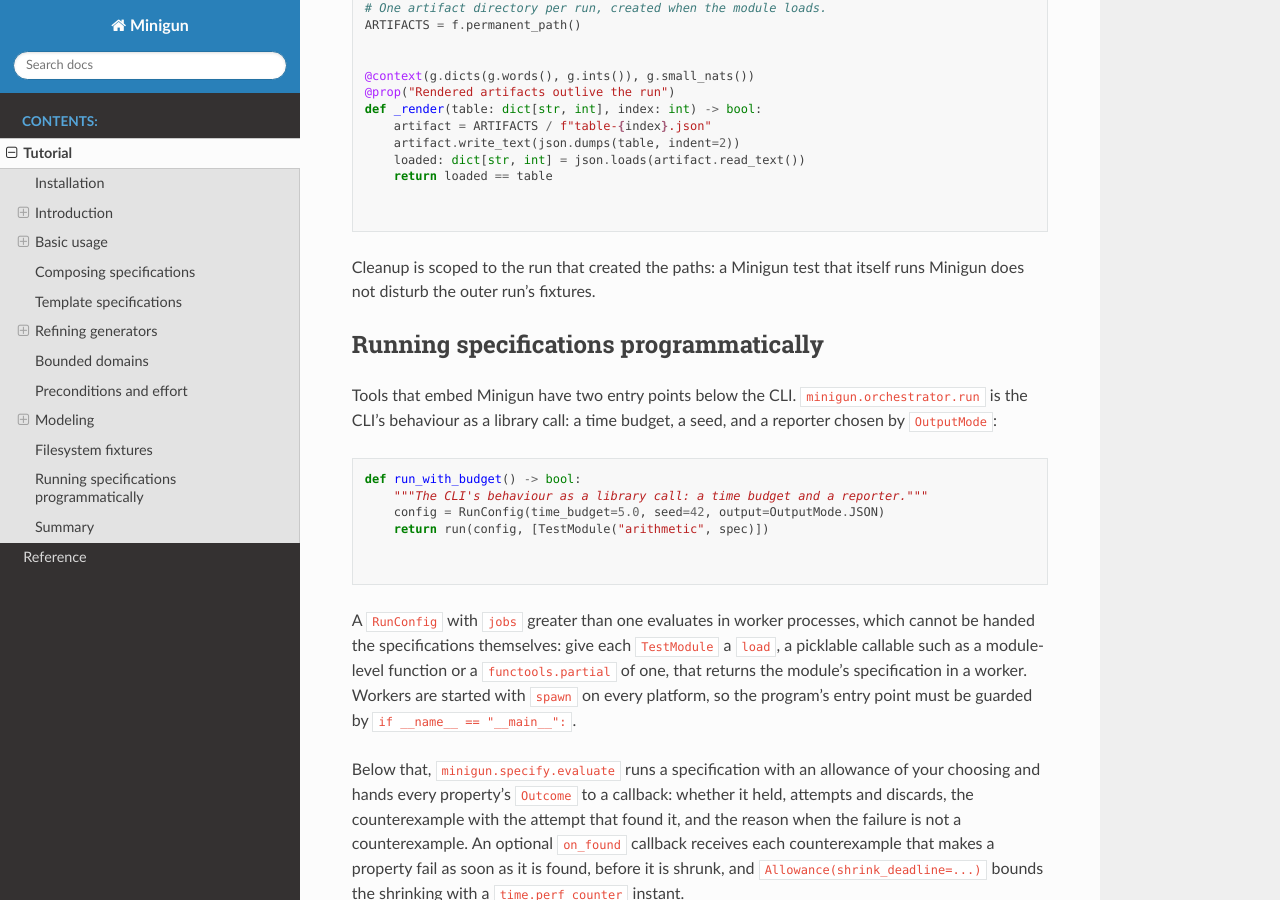
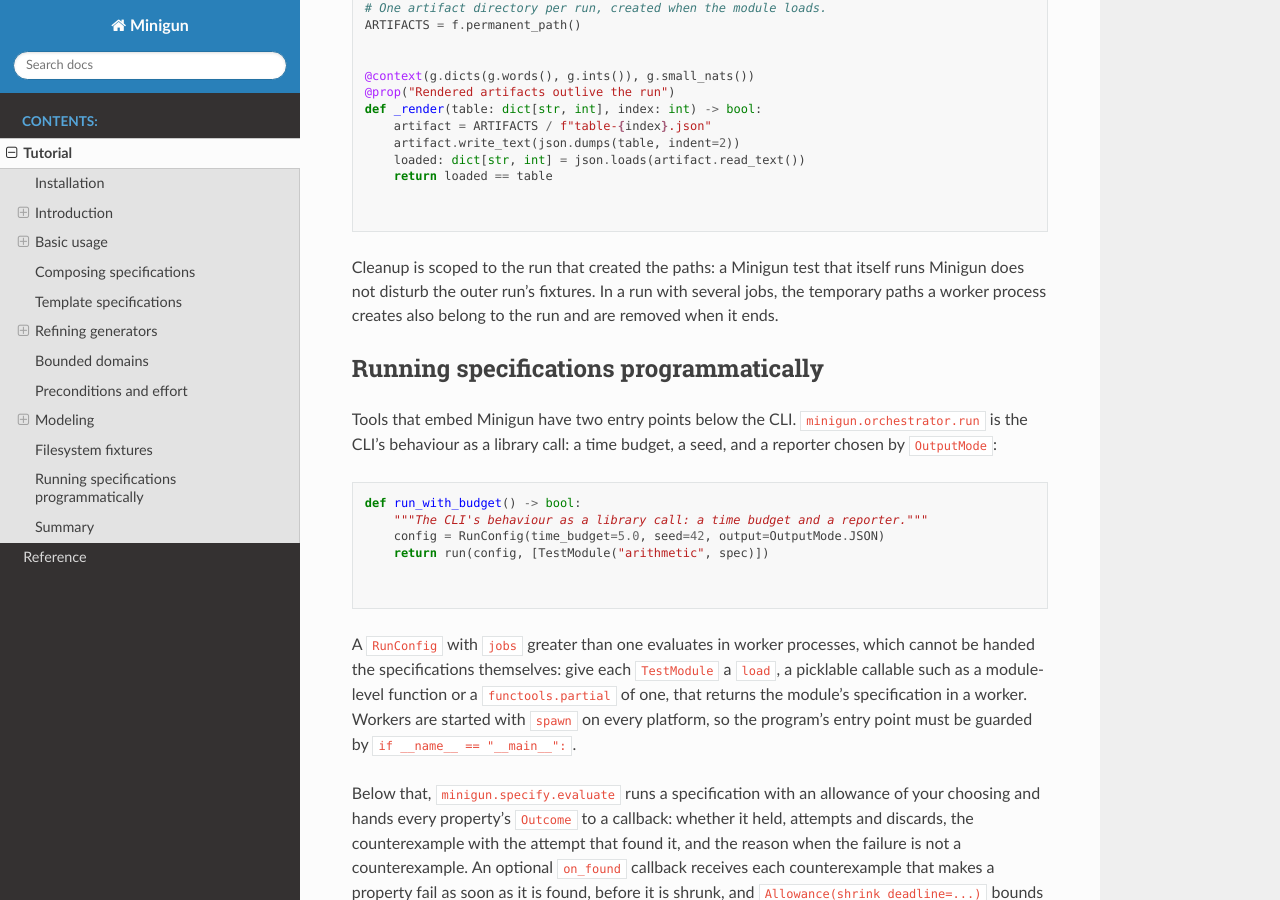
Before and after one commit to soren-n/minigun-py, a Sphinx documentation site: the page built from docs/readthedocs/source/tutorial.rst, in a window 1280 px wide and 900 px high, scrolled down 25517 px. Built offline with Sphinx 7.4.7 and the Read the Docs theme 3.1.0, drawn with Linux system fonts in a browser that asks for light colours.

Commit message:
docs: reference the parallel module and note worker fixtures
The API reference gains minigun.parallel; the tutorial says temporary
paths created by worker processes belong to the run; the mutation
script and CLAUDE.md say a mutant survives only when its run also
reports a pass.

Co-Authored-By: Claude Opus 5.5 <noreply@anthropic.com>

```diff
--- a/docs/readthedocs/source/minigun.rst
+++ b/docs/readthedocs/source/minigun.rst
@@ -52,6 +52,12 @@ minigun.orchestrator module
 .. automodule:: minigun.orchestrator
    :members:
 
+minigun.parallel module
+=======================
+
+.. automodule:: minigun.parallel
+   :members:
+
 minigun.reporter module
 =======================
 
--- a/docs/readthedocs/source/tutorial.rst
+++ b/docs/readthedocs/source/tutorial.rst
@@ -520,7 +520,7 @@ Some laws need a place on disk: a file to round-trip through, or a directory of
    :start-after: # -- start: permanent --
    :end-before: # -- end: permanent --
 
-Cleanup is scoped to the run that created the paths: a Minigun test that itself runs Minigun does not disturb the outer run's fixtures.
+Cleanup is scoped to the run that created the paths: a Minigun test that itself runs Minigun does not disturb the outer run's fixtures. In a run with several jobs, the temporary paths a worker process creates also belong to the run and are removed when it ends.
 
 Running specifications programmatically
 ---------------------------------------
```
Also changed, not shown: CLAUDE.md (+2 -0 lines), 1 other file.
